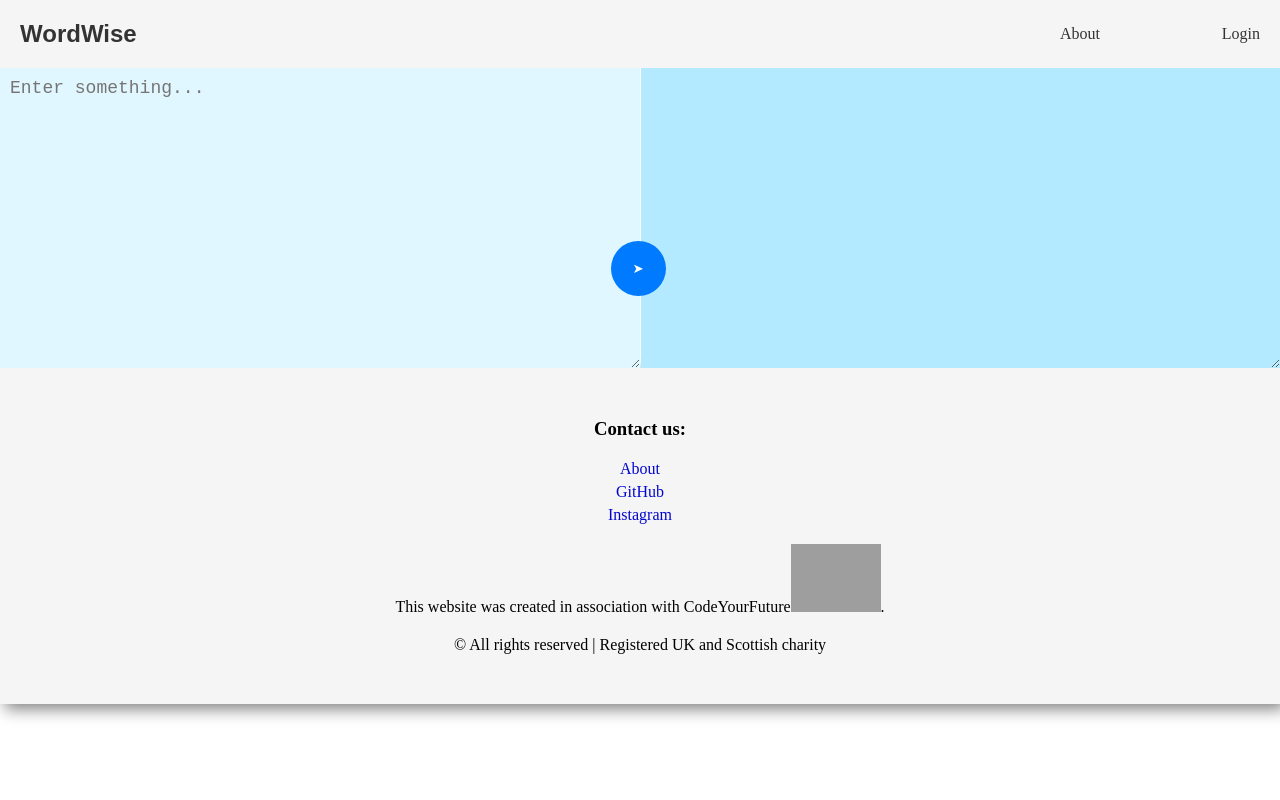
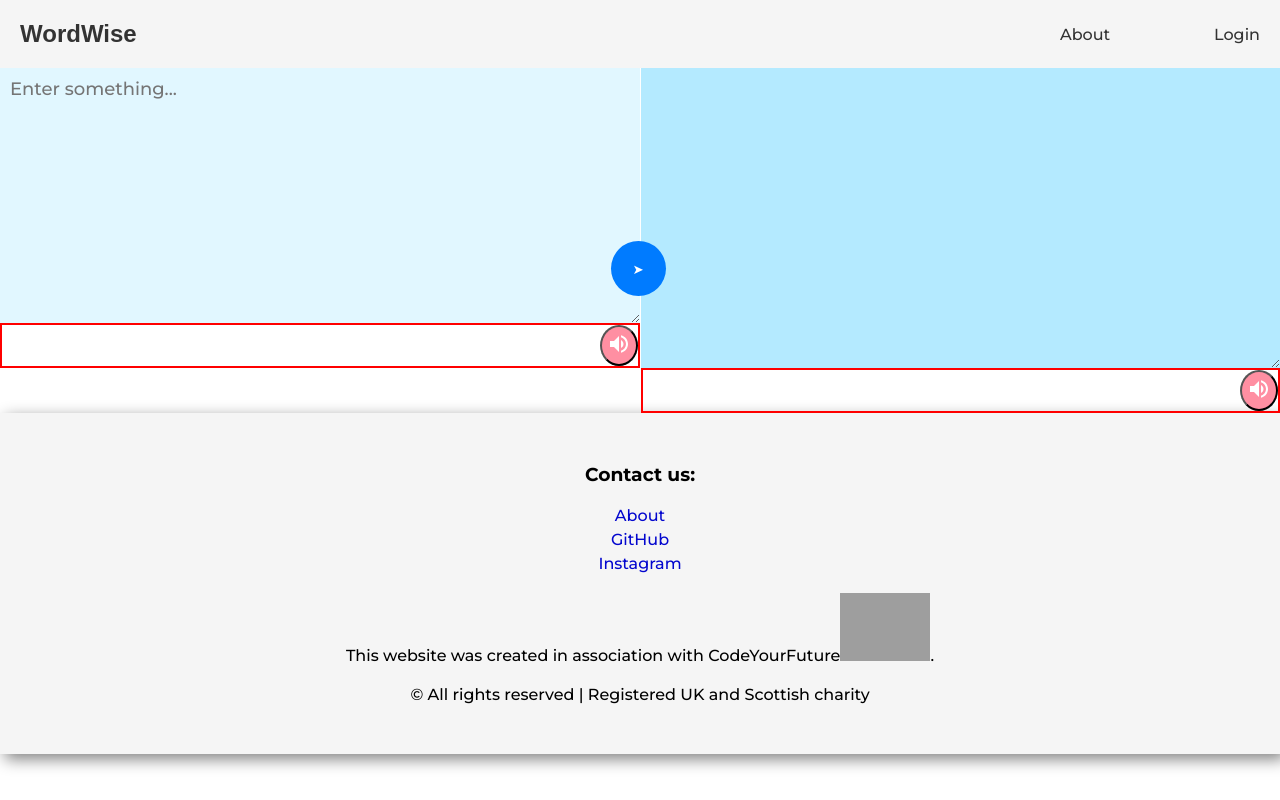
Before and after one commit to Bahare09/ldn9-fp-wordwise, a React (Create React App) app in the folder client/: page / in a window 1280 px wide. Built offline with nearby package versions, Linux system fonts and the light colour scheme; grey boxes are pictures that could not be loaded.

Commit message:
text-to-speech start (#39)
* Added text-to-speech button on client, install google text-to-speech on server,, added font

* Update index.css

---------

Co-authored-by: Ying X <105919943+LexiisYing@users.noreply.github.com>

```diff
--- a/client/src/components/Input.js
+++ b/client/src/components/Input.js
@@ -1,5 +1,6 @@
 import React, { useState } from "react";
 import "./InputOutput.css";
+import TextToSpeechButton from "./TextToSpeechButton";
 
 const Input = ({ onSubmit }) => {
 	const [inputValue, setInputValue] = useState("");
@@ -45,6 +46,7 @@ const Input = ({ onSubmit }) => {
 			<button type="submit" className="submit-button" onClick={handleSubmit}>
 				&#10148;
 			</button>
+			<TextToSpeechButton />
 		</div>
 	);
 };
--- a/client/src/components/Output.js
+++ b/client/src/components/Output.js
@@ -1,5 +1,6 @@
 import React from "react";
 import "./InputOutput.css";
+import TextToSpeechButton from "./TextToSpeechButton";
 
 const Output = ({ outputValue, onReset }) => {
 	return (
@@ -8,6 +9,7 @@ const Output = ({ outputValue, onReset }) => {
 			<button onClick={onReset} className="back-button">
 				&#10149;
 			</button>
+			<TextToSpeechButton />
 		</div>
 	);
 };
--- /dev/null
+++ b/client/src/components/TextToSpeechButton.css
@@ -0,0 +1,17 @@
+.text-to-speech-container {
+   border: solid red 2px;
+   display: flex;
+   justify-content: flex-end;
+}
+
+.text-to-speech-button {
+    background-color: rgb(255, 143, 162);
+    border-radius: 50%;
+    padding: 5px;
+    cursor: pointer;
+    color: white;
+}
+
+.text-to-speech-button:hover {
+    scale: 1.05;
+}
--- /dev/null
+++ b/client/src/components/TextToSpeechButton.js
@@ -0,0 +1,15 @@
+import React from "react";
+import VolumeUpIcon from "@mui/icons-material/VolumeUp";
+import "./TextToSpeechButton.css"
+
+function TextToSpeechButton() {
+  return (
+		<div className="text-to-speech-container">
+			<button className="text-to-speech-button">
+				<VolumeUpIcon />
+			</button>
+		</div>
+	);
+}
+
+export default TextToSpeechButton;
--- a/client/src/index.css
+++ b/client/src/index.css
@@ -2,13 +2,12 @@
     margin: 0;
     padding: 0;
     box-sizing: border-box;
+    font-family: "Montserrat", sans-serif;
 }
-
 a {
     text-decoration: none;
-    color: #0306ce;
+    color: #0306CE;
 }
-
 a:hover,
 a:focus,
 a:active {
--- a/client/src/index.html
+++ b/client/src/index.html
@@ -5,6 +5,9 @@
 		<meta name="viewport" content="initial-scale=1, width=device-width" />
 		<title>WordWise
 		</title>
+		<link rel="preconnect" href="https://fonts.googleapis.com">
+		<link rel="preconnect" href="https://fonts.gstatic.com" crossorigin>
+		<link href="https://fonts.googleapis.com/css2?family=Montserrat:ital,wght@0,100;0,200;0,300;0,500;0,600;0,700;0,900;1,100;1,200;1,400&display=swap" rel="stylesheet">
 	</head>
 	<body>
 		<noscript>You need to enable JavaScript to run this app.</noscript>
--- a/client/src/pages/Home.js
+++ b/client/src/pages/Home.js
@@ -2,7 +2,7 @@ import React, { useState, useEffect } from "react";
 import Header from "../components/Header";
 import Input from "../components/Input";
 import Output from "../components/Output";
-import Footer from "./Footer";
+import Footer from "../components/Footer";
 import "./Home.css";
 import "../components/InputOutput.css";
 
--- a/package.json
+++ b/package.json
@@ -72,6 +72,11 @@
 	},
 	"dependencies": {
 		"@babel/runtime": "^7.21.5",
+		"@emotion/react": "^11.11.1",
+		"@emotion/styled": "^11.11.0",
+		"@google-cloud/text-to-speech": "^4.2.2",
+		"@mui/icons-material": "^5.11.16",
+		"@mui/material": "^5.13.6",
 		"cors": "^2.8.5",
 		"dotenv": "^16.0.3",
 		"express": "^4.18.2",
```
Also changed, not shown: client/src/components/Footer.css (renamed from client/src/pages/Footer.css), client/src/components/Footer.js (renamed from client/src/pages/Footer.js), 1 other file (tests, documents, lock files or other folders).
